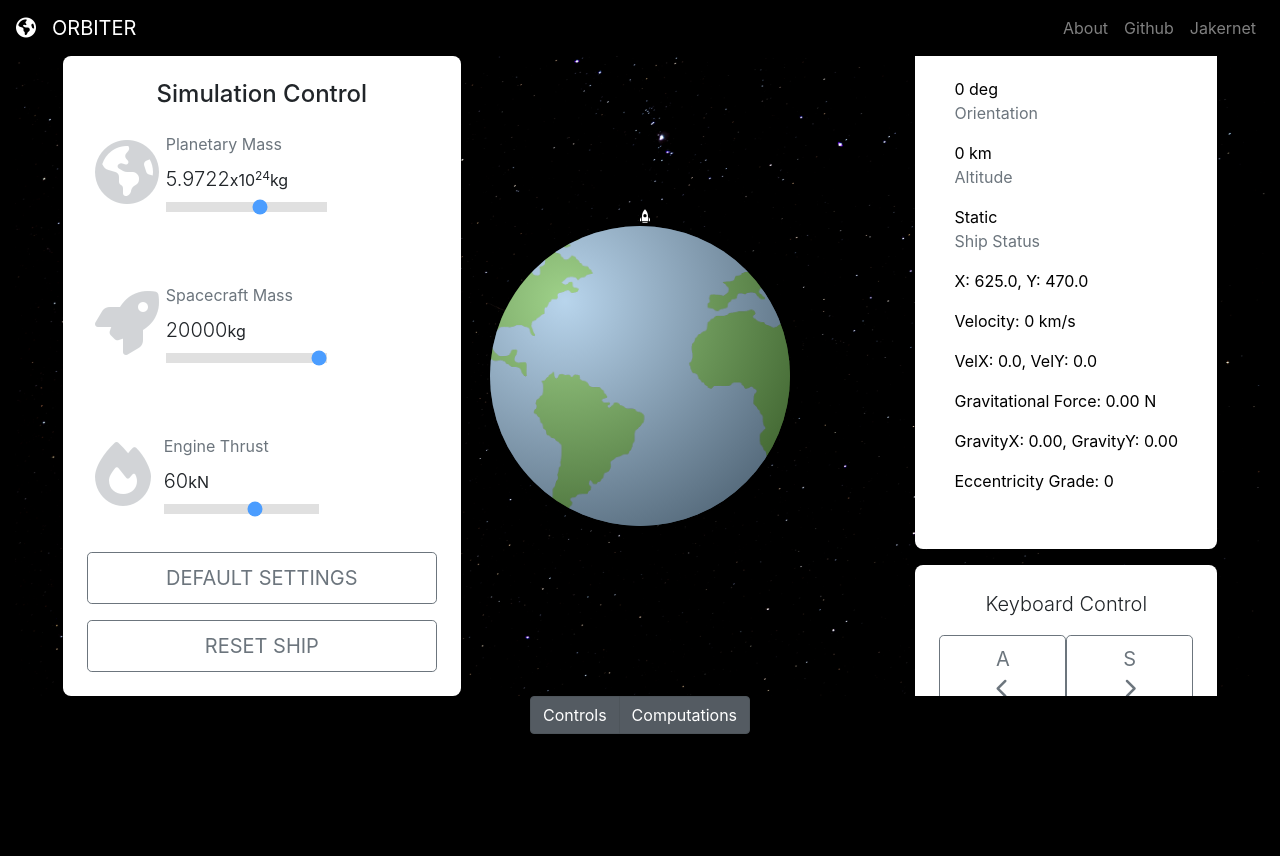
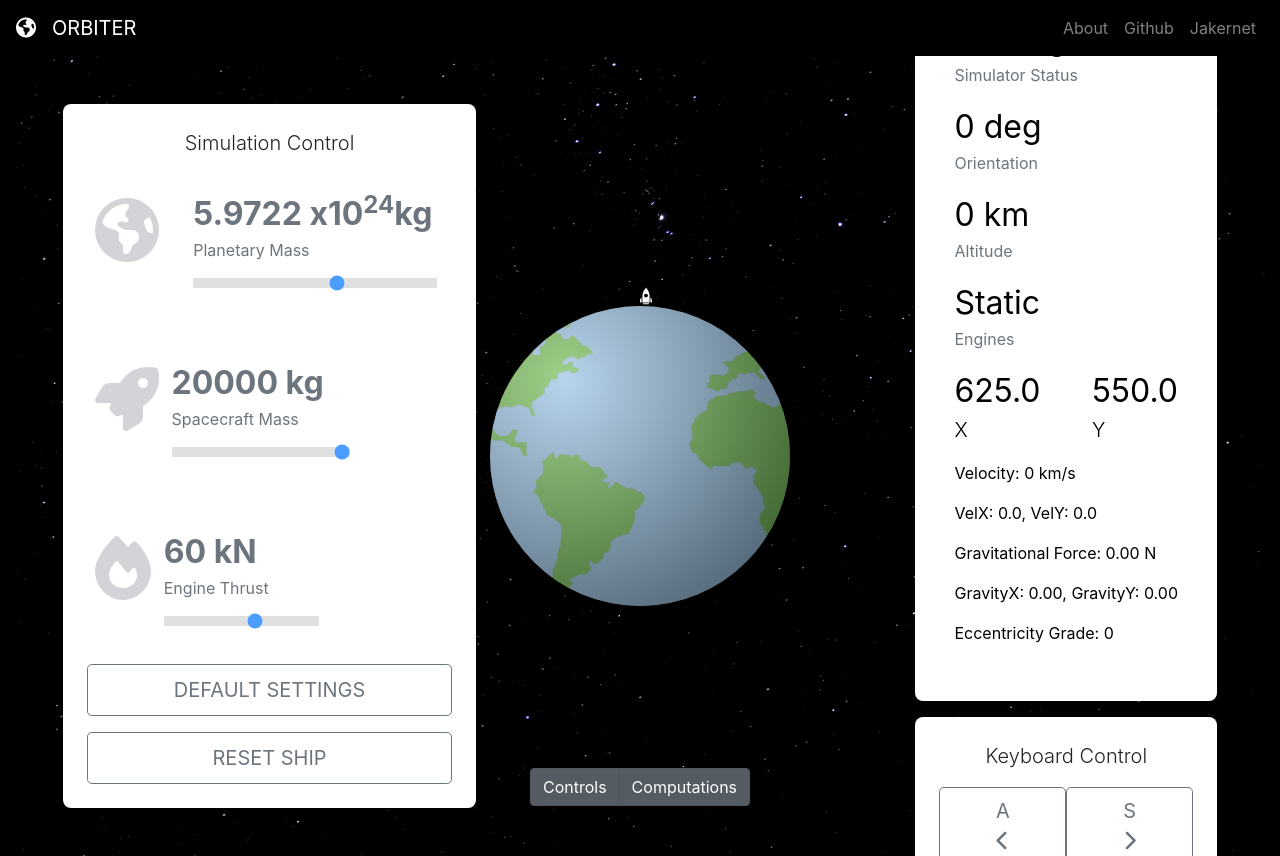
Before and after one commit to jakermate/orbiter, a React (Create React App) app: page / in a window 1280 px wide. Built offline with nearby package versions, Linux system fonts and the light colour scheme.

Commit message:
Collision detection now returns a value, if true, triggers a reset of simulator, and triggers a sprite based explosion animation.

```diff
--- a/src/components/Simulator.jsx
+++ b/src/components/Simulator.jsx
@@ -5,6 +5,7 @@ import constants from '../values/constants'
 import Ship from '../values/ship';
 import rocketImg from '../res/ship.svg'
 import { useSpring, animated } from 'react-spring'
+import explosionSpritesheet from '../res/explosion.png'
 import earth from '../res/earth.png'
 const clipPath = {
     clipPath: 'polygon(0 0, 100% 0, 50% 100%)'
@@ -124,11 +125,11 @@ export default class Simulator extends Component {
     }
 
     // CONTROL
-    toggleControls(){
-        this.setState({controlsActive: !this.state.controlsActive})
+    toggleControls() {
+        this.setState({ controlsActive: !this.state.controlsActive })
     }
-    toggleComputations(){
-        this.setState({computationsActive: !this.state.computationsActive})
+    toggleComputations() {
+        this.setState({ computationsActive: !this.state.computationsActive })
     }
     updateThrust(e) {
         console.log(e.target.value)
@@ -174,9 +175,50 @@ export default class Simulator extends Component {
         this.rocket.gravityAccelerate(this.state.windowX, this.state.windowY)
         this.rocket.accelerate()
         this.rocket.moveShip()
-        this.rocket.detectCollision()
+        let didCollide = this.rocket.detectCollision()
+        if(didCollide){
+            this.createExplosion()
+            this.resetSimulator()
+        }
     }
 
+    createExplosion(){
+       let explosion = document.createElement('div')
+       explosion.id = 'explosion'
+       explosion.style.width = '256px'
+       explosion.style.height = '256px'
+       explosion.style.background = `url(${explosionSpritesheet})`
+       explosion.style.backgroundPosition = `0px 0px`
+       explosion.style.position = 'absolute'
+       explosion.style.left = `${this.rocket.x - 128}px`
+       explosion.style.bottom = `${this.rocket.y - 128}px`
+       explosion.style.zIndex = 999
+       document.getElementById('sim-window').appendChild(explosion)
+       let countX = 0
+       let countY = 0
+       let count = 1
+       let explosionLoop = setInterval(()=>{
+           if(countX === 2048){
+               document.getElementById('explosion').remove()
+               clearInterval(explosionLoop)
+           }
+           count++
+           explosion.style.backgroundPosition = `-${countX}px -${countY}px`
+
+           countX += 256
+
+            if(countX === 2048){
+                countX = 0
+                countY += 256
+                return
+
+            }
+            if(countY === 2048){
+                document.getElementById('explosion').remove()
+                clearInterval(explosionLoop)
+            }
+       }, 1000 / 100)
+    }
 
     // RENDERER //
     render() {
@@ -187,9 +229,9 @@ export default class Simulator extends Component {
         }
         return (
             <SimulatorWrapper>
-                <SimulatorWindow id="sim-window" style={{ background: `url(${sky})`, backgroundSize: 'cover', backgroundPosition: 'center',boxSizing:'border-box',overflowX:'hidden' }}>
+                <SimulatorWindow id="sim-window" style={{ background: `url(${sky})`, minHeight: '100vh', maxHeight: '100vhd       ', backgroundSize: 'cover', backgroundPosition: 'center', boxSizing: 'border-box', overflowX: 'hidden', overflowY: 'hidden' }}>
                     {/* ship component */}
-                    <Rocket style={rocketPosition}>
+                    <Rocket style={{ ...rocketPosition }}>
                         <img className="img-fluid" src={rocketImg} alt="" />
                         {/* thrusters */}
                         {
@@ -213,37 +255,54 @@ export default class Simulator extends Component {
                         }
 
                         {/* engine plume */}
-                        <div id="flames" className="flames" style={{ width: '10px', height: `${this.state.thrust / 3}px`, background: 'red', position: 'absolute ', bottom: `${-this.state.thrust / 3}px`, display: this.rocket.accelerating ? 'block' : 'none', ...clipPath }}>
+                        <div id="flames" className="flames" style={{ width: '12px', height: `${this.state.thrust / 3}px`, background: 'red', position: 'absolute ', bottom: `${-this.state.thrust / 3}px`, display: this.rocket.accelerating ? 'block' : 'none', ...clipPath }}>
+                            <div style={{ width: '6px', position: 'relative', left: '2.7px', height: `${this.state.thrust / 6}px`, background: 'yellow', zIndex: 999, ...clipPath }}>
+
+                            </div>
                         </div>
 
                     </Rocket>
-                    <Info className="transform-transition" style={{transform: this.state.computationsActive ? `translateX(0)` : `translateX(1000px)`,}}>
+                    <Info className="transform-transition" style={{ transform: this.state.computationsActive ? `translateX(0)` : `translateX(1000px)`, }}>
 
                         <div id="info" style={{ color: 'black', background: 'white', borderRadius: '8px' }} className=" text-left mr-5 px-4 py-4">
-                            <h4 className="text-center">Computations</h4>
+                            <p className="text-center lead">Computations</p>
                             <div className="container py-3">
                                 <div>
-                                <p>Simulator {this.state.isRunning ? 'Running' : 'Stalled'}</p>
+                                    <span style={{ fontSize: '2rem' }}>{this.state.isRunning ? 'Running' : 'Waiting'}</span>
                                     <p className="text-muted">Simulator Status</p>
                                 </div>
                                 <div>
-                                {this.rocket.angle} deg
+                                    <span style={{ fontSize: '2rem' }}>{this.rocket.angle} deg</span>
                                     <p className="text-muted">Orientation</p>
 
                                 </div>
                                 <div>
-                                {(this.rocket.radius - 150).toFixed(0)} km
+                                    <span style={{ fontSize: '2rem' }}>{(this.rocket.radius - 150).toFixed(0)} km</span>
                                     <p className="text-muted">Altitude </p>
 
                                 </div>
                                 <div>
-                                {
-                                    this.rocket.accelerating ? 'Accelerating' : 'Static'
+                                    <span style={{ fontSize: '2rem ' }}>{
+                                        this.rocket.accelerating ? 'Firing' : 'Static'
                                     }
-                                <p className="text-muted">Ship Status </p>
+                                    </span>
+                                    <p className="text-muted">Engines</p>
 
                                 </div>
-                            <p>X: {this.rocket.x.toFixed(1)}, Y: {this.rocket.y.toFixed(1)}</p>
+                                <div className="d-flex flex-row justify-content-between">
+                                    <div>
+                                    <span style={{fontSize:'2rem'}}>
+                                        {this.rocket.x.toFixed(1)}
+                                    </span>
+                                    <p className="lead">X</p>
+                                    </div>
+                                    <div>
+                                    <span style={{fontSize:'2rem'}}>{this.rocket.y.toFixed(1)}</span>
+                                    <p className="lead"> Y</p>
+                                    </div>
+
+
+                                </div>
                                 <p>Velocity: {this.rocket.Vel.toFixed(1) * 10} km/s</p>
                                 <p>VelX: {this.rocket.velX.toFixed(1)}, VelY: {this.rocket.velY.toFixed(1)}</p>
                                 <p>Gravitational Force: {this.rocket.gravitationalForce.toFixed(2)} N</p>
@@ -272,26 +331,28 @@ export default class Simulator extends Component {
                             </div>
 
                         </Planet>
+
                     </animated.div>
                     <div id="controls" className="px-4 py-4 text-left ml-5 transform-transition" style={{
                         position: 'absolute',
+                        background: '#ffffff',
                         transform: this.state.controlsActive ? `translateX(0)` : `translateX(-1000px)`,
-                        left: 0, background: 'white', display: 'flex', flexDirection: 'column', borderRadius: '8px'
+                        left: 0, display: 'flex', flexDirection: 'column', borderRadius: '8px'
                     }}>
-                        <h4 className=" text-center">Simulation Control</h4>
+                        <p className=" lead text-center">Simulation Control</p>
 
 
 
                         <div className="py-3 d-flex flex-row container">
                             <div className="row">
                                 <div className="p-2 col-3">
-                                    <i class="fas fa-globe-americas mr-3 fa-4x text-secondary" style={{opacity:'.3'}}></i>
+                                    <i class="fas fa-globe-americas mr-3 fa-4x text-secondary" style={{ opacity: '.3' }}></i>
                                 </div>
                                 <div className="col-9">
+                                    <div>
+                                        <span className="lead font-weight-bold text-secondary" style={{ fontSize: '2rem' }}>{this.state.planetaryMass} x10<sup>24</sup>kg</span>
+                                    </div>
                                     <label htmlFor="Planetary Mass" className="text-muted">Planetary Mass</label><br />
-                                    <div>
-                                        <span className="lead">{this.state.planetaryMass}</span>x10<sup>24</sup>kg
-                                </div>
                                     <input type="range" className="w-100 slider-style" min={.1} max={10} step={.1} onChange={e => this.updatePlanetaryMass(e)} value={this.state.planetaryMass} name="Planetary Mass" id="" />
                                 </div>
                             </div>
@@ -303,13 +364,13 @@ export default class Simulator extends Component {
 
                             <div className="row">
                                 <div className="p-2 col-3">
-                                    <i class="fas fa-rocket mr-3 fa-4x text-secondary" style={{opacity:'.3'}}></i>
+                                    <i class="fas fa-rocket mr-3 fa-4x text-secondary" style={{ opacity: '.3' }}></i>
                                 </div>
                                 <div className="col-9">
+                                    <div>
+                                        <span className="font-weight-bold text-secondary" style={{ fontSize: '2rem' }}>{this.rocket.mass} kg</span>
+                                    </div>
                                     <label htmlFor="Spacecraft Mass" className="text-muted">Spacecraft Mass</label><br />
-                                    <div>
-                                        <span className="lead">{this.rocket.mass}</span>kg
-                                        </div>
                                     <input type="range" className="w-100 slider-style" min={0} max={100} value={this.rocket.mass} name="Spacecraft Mass" id="" />
                                 </div>
                             </div>
@@ -319,32 +380,32 @@ export default class Simulator extends Component {
                         <div className="py-3 d-flex flex-row container">
                             <div className="row">
                                 <div className="p-2 col-3">
-                                    <i class="fas fa-fire mr-3 fa-4x text-secondary" style={{opacity:'.3'}}></i>
+                                    <i class="fas fa-fire mr-3 fa-4x text-secondary" style={{ opacity: '.3' }}></i>
                                 </div>
                                 <div className=" col-9">
+                                    <div>
+                                        <span className="font-weight-bold text-secondary" style={{ fontSize: '2rem' }}>{this.state.thrust} kN</span>
+                                    </div>
                                     <label htmlFor="Engine Thrust" className="text-muted">Engine Thrust</label><br />
-                                    <div>
-                                        <span className="lead">{this.state.thrust}</span>kN
-                                </div>
-                                    <input type="range" className="w-100 slider-style" min={0} step={1} max={100} value={this.state.thrust} name="Engine Thrust" id="" onChange={e => this.updateThrust(e)} />
+                                    <input type="range" className="w-100 slider-style" min={1} step={1} max={100} value={this.state.thrust} name="Engine Thrust" id="" onChange={e => this.updateThrust(e)} />
                                 </div>
                             </div>
 
 
                         </div>
                         <div className="mt-3">
-                            <Button className="btn btn-outline-secondary btn-lg w-100 mb-3 "  onClick={this.revertDefaultSettings.bind(this)}>DEFAULT SETTINGS</Button>
+                            <Button className="btn btn-outline-secondary btn-lg w-100 mb-3 " onClick={this.revertDefaultSettings.bind(this)}>DEFAULT SETTINGS</Button>
 
                             <Button className="btn btn-outline-secondary btn-lg w-100 " onClick={this.resetSimulator.bind(this)}>RESET SHIP</Button>
                         </div>
                     </div>
                 </SimulatorWindow>
-                <div id="toggles">
+                <div id="toggles" style={{ position: 'absolute', width: '100%', display: 'flex', justifyContent: 'center', alignItems: 'center', bottom: '50px' }}>
                     <div className="btn-group">
-                    <button className={`btn btn-secondary btn-custom ${this.state.controlsActive ? 'active' : ''}`} onClick={e=>this.toggleControls()}>
+                        <button className={`btn btn-secondary btn-custom ${this.state.controlsActive ? 'active' : ''}`} onClick={e => this.toggleControls()}>
                             Controls
                     </button>
-                    <button className={`btn btn-secondary btn-custom ${this.state.computationsActive ? 'active' : ''}`} onClick={e=>this.toggleComputations()}>
+                        <button className={`btn btn-secondary btn-custom ${this.state.computationsActive ? 'active' : ''}`} onClick={e => this.toggleComputations()}>
                             Computations
                     </button>
                     </div>
@@ -386,6 +447,7 @@ const Planet = styled.div`
     justify-content: space-around;
     height: 300px;
     position: relative;
+    z-index: 100;
     border-radius: 100%;
     /* &::before{
         content:'sd';
@@ -397,13 +459,14 @@ const Planet = styled.div`
 `
 // ship
 const Rocket = styled.div`
-    width: 10px;
+    width: 12px;
     /* border-top: 2px solid red; */
     height: 20px;
     display:flex;
     justify-content:center;
     /* background: yellow; */
     position: absolute;
+    z-index: 99;
 `
 
 // control
--- a/src/values/ship.js
+++ b/src/values/ship.js
@@ -37,6 +37,7 @@ export default class Ship{
         // set y to midway point minus radius
         this.y = (canvasY/2)+planetRadius
         this.angle = 0
+        this.collision = false
     }
     // set boolean for changing velocity or not
     setAcceleration(isAccelerating){
@@ -143,10 +144,12 @@ export default class Ship{
         let c2 = Math.pow(dx,2) + Math.pow(dy,2)
         let c = Math.sqrt(c2)
         this.radius = c
-        if(c < 145){
+        if(c < 149){
             console.log('Collision!')
             this.collision = true
+            return true
         }
+        return false
     }
 
     set_thrust(thrust){
```
Also changed, not shown: src/res/explosion.png (added). Lines whose indentation alone changed are shown as unchanged.
